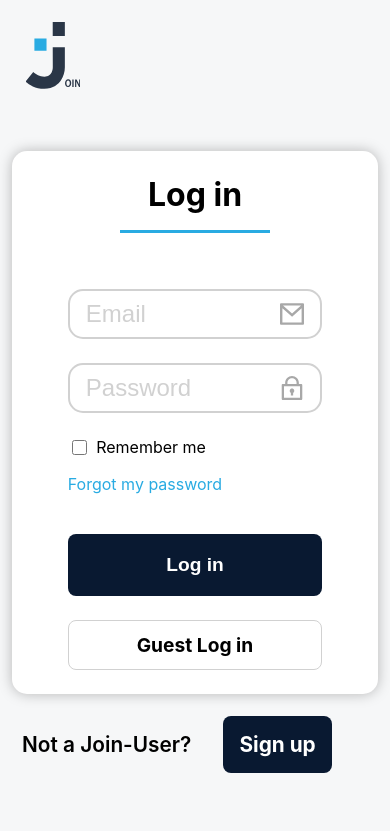
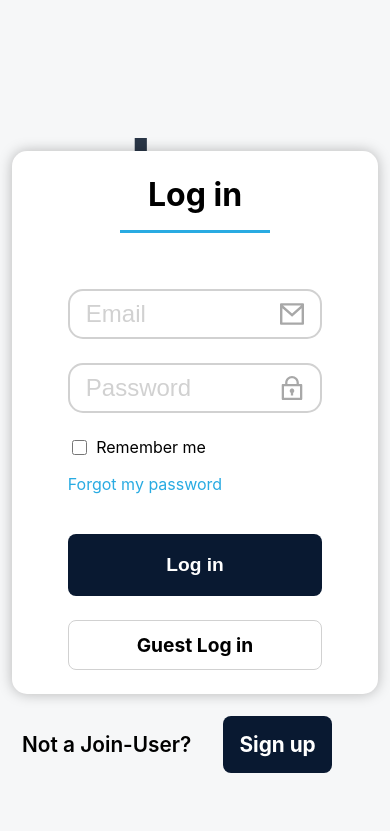
Before and after one commit to D1m1tr1e/Join-final, a plain HTML site: page index.html in a window 390 px wide. Drawn offline with Linux system fonts and the light colour scheme; some packages are replaced by stand-ins of ours; no server answers; a script that the page names is missing; a web font is replaced by a local one.

Commit message:
Update login.css

```diff
--- a/css/login.css
+++ b/css/login.css
@@ -511,10 +511,14 @@
     .sign-up .login-btn {
         font-size: 1.3rem;
     }
+}
 
+@media screen and (max-width: 1100px) and (height: 873px) {
     .logomotion {
-        top: -96px !important;
-        left: -52px !important;
+        position: absolute !important;
+        top: -5rem;
+        transform: translate(-2rem, -1rem) scale(0.3);
+        transition: all 150ms ease-out;
     }
 }
 
```
